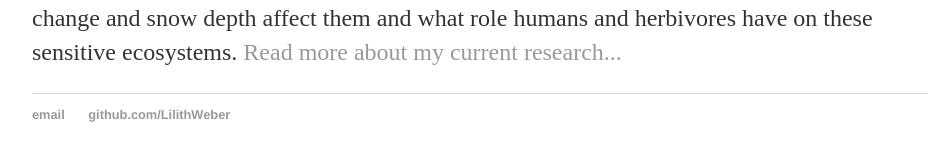
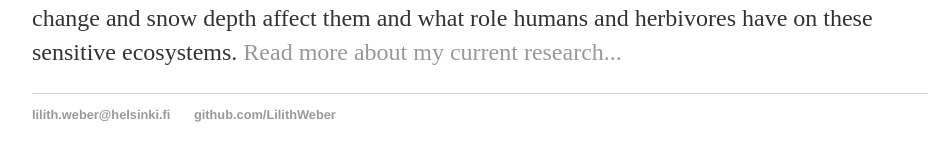
Before and after one commit to LilithWeber/LilithWeber.github.io, a Jekyll site: the page built from index.html, in a window 1280 px wide. Shown: the part 296-457 px from the top of the page, without its empty margins (160-1090 px from the left). Built offline with Jekyll 4.4.1, drawn with Linux system fonts in a browser that asks for light colours.

Commit message:
Update default.html

```diff
--- a/_layouts/default.html
+++ b/_layouts/default.html
@@ -21,7 +21,7 @@
 			</div><!-- /.container -->
 			<footer>
 	    		<ul>
-	        		<li><a href="mailto:lilith.weber@helsinki.fi">email</a></li>
+	        		<li><a href="mailto:lilith.weber@helsinki.fi">lilith.weber@helsinki.fi</a></li>
 	        		<li><a href="https://github.com/LilithWeber">github.com/LilithWeber</a></li>
 				</ul>
 			</footer>
```
